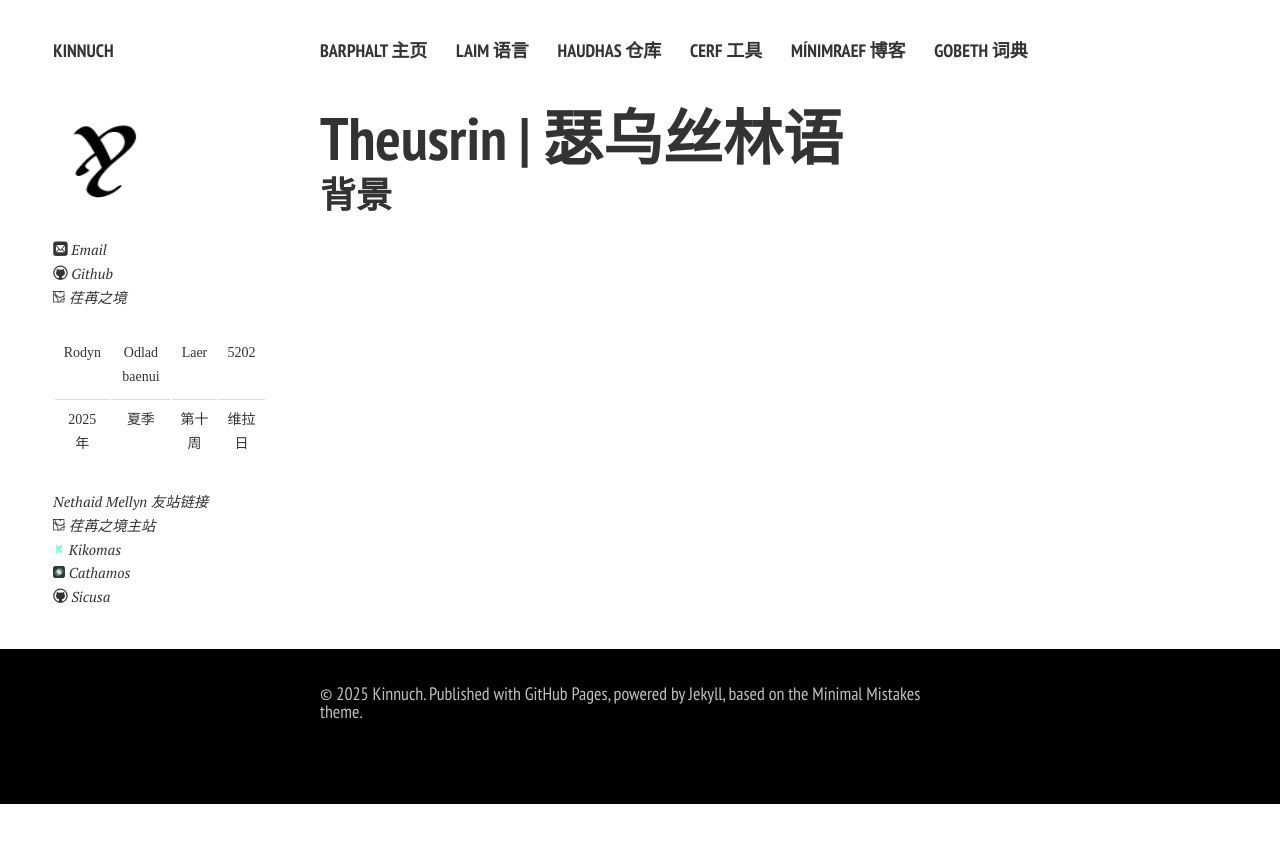
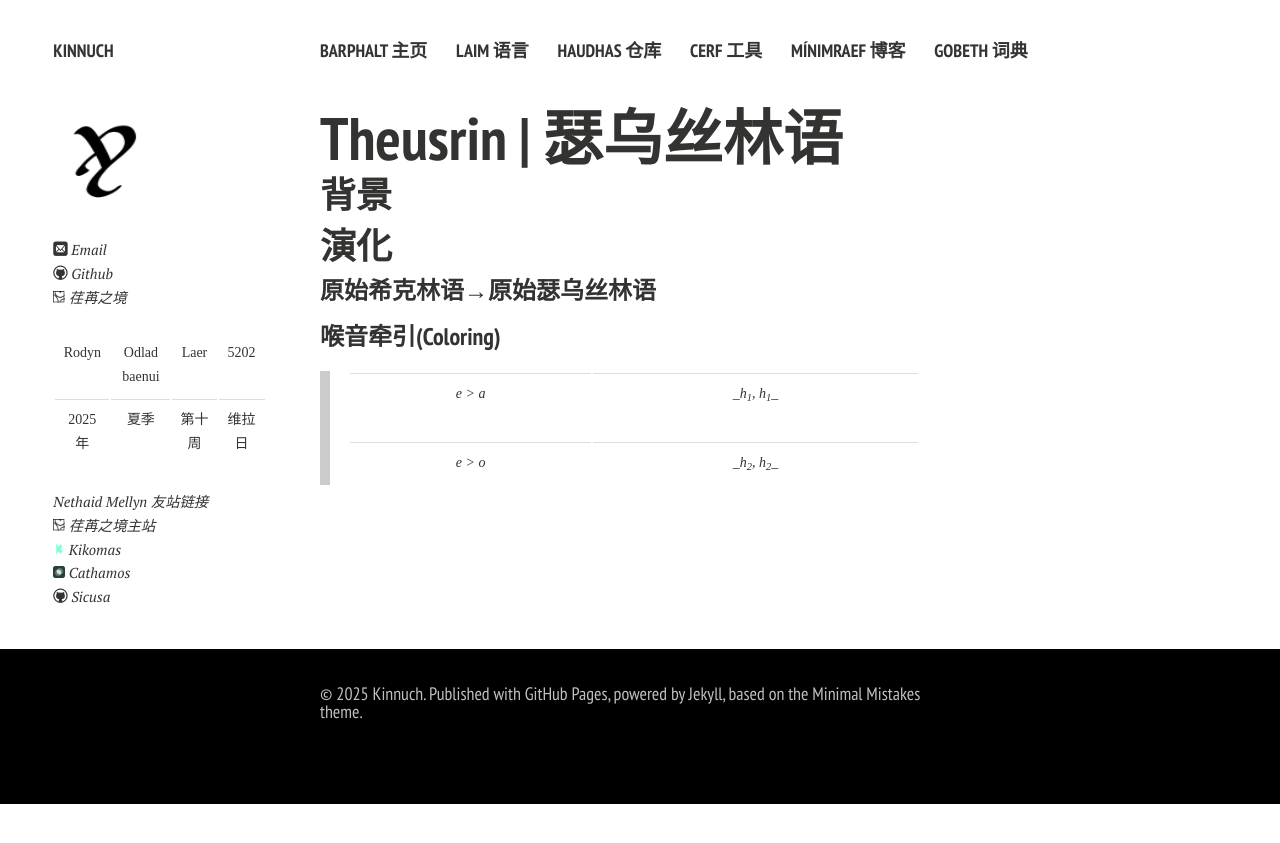
Before and after one commit to Kinnuch/kinnuch.github.io, a Jekyll site: the page built from laim/Theusṛin.md, in a window 1280 px wide. Shown: the top 843 px of the page. Built offline with Jekyll 4.4.1, drawn with Linux system fonts in a browser that asks for light colours; nearby versions of some CDN libraries; comment, search, counter and statistics services are not loaded; a style sheet for code colours, icons or effects is not loaded.

Commit message:
Theusrin update

```diff
--- a/laim/Theusṛin.md
+++ b/laim/Theusṛin.md
@@ -7,3 +7,13 @@ title: Theusṛin
 # Theusrin | 瑟乌丝林语
 
 ## 背景
+
+## 演化
+
+### 原始希克林语→原始瑟乌丝林语
+
+#### 喉音牵引(Coloring)
+
+> e > a | \_h<sub>1</sub>, h<sub>1</sub>\_
+>
+> e > o | \_h<sub>2</sub>, h<sub>2</sub>_
--- a/laim/shikrin.assets/SCA/Debug.txt
+++ b/laim/shikrin.assets/SCA/Debug.txt
@@ -172,3 +172,6 @@ aotant → āotant ([aoeiu] → L)
 yoms → yums ([oe] → W)
 yums → òms (yu → ò)
 òms → òss ([mn] → s)
+dalekhg → dalekeg ([hx] → e)
+dalekeg → dalexeg ([ptckq] → A)
+dalexeg → talexek ([bdjgγ] → Q)
--- a/laim/shikrin.assets/SCA/Lexicon.txt
+++ b/laim/shikrin.assets/SCA/Lexicon.txt
@@ -52,3 +52,4 @@ hams
 dow
 hotant
 yoms
+dalekhg
--- a/laim/shikrin.assets/SCA/output.txt
+++ b/laim/shikrin.assets/SCA/output.txt
@@ -53,3 +53,4 @@ hams → hams → aams → āms → āss
 dow → dow → dou → do → to
 hotant → hotant → aotant → ātant → āthanth
 yoms → yoms → yoms → eums → euss
+dalekhg → dalekhg → dalekeg → dalekeg → talexek
```
